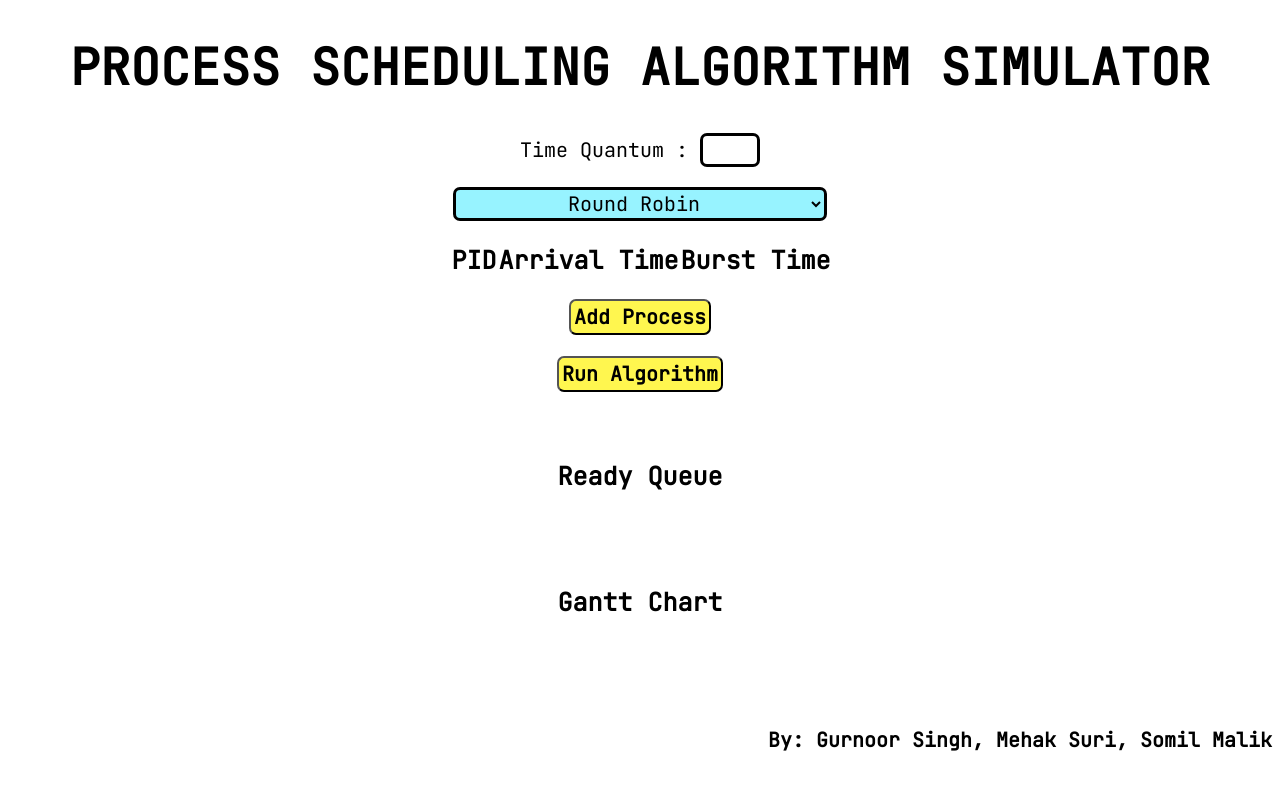
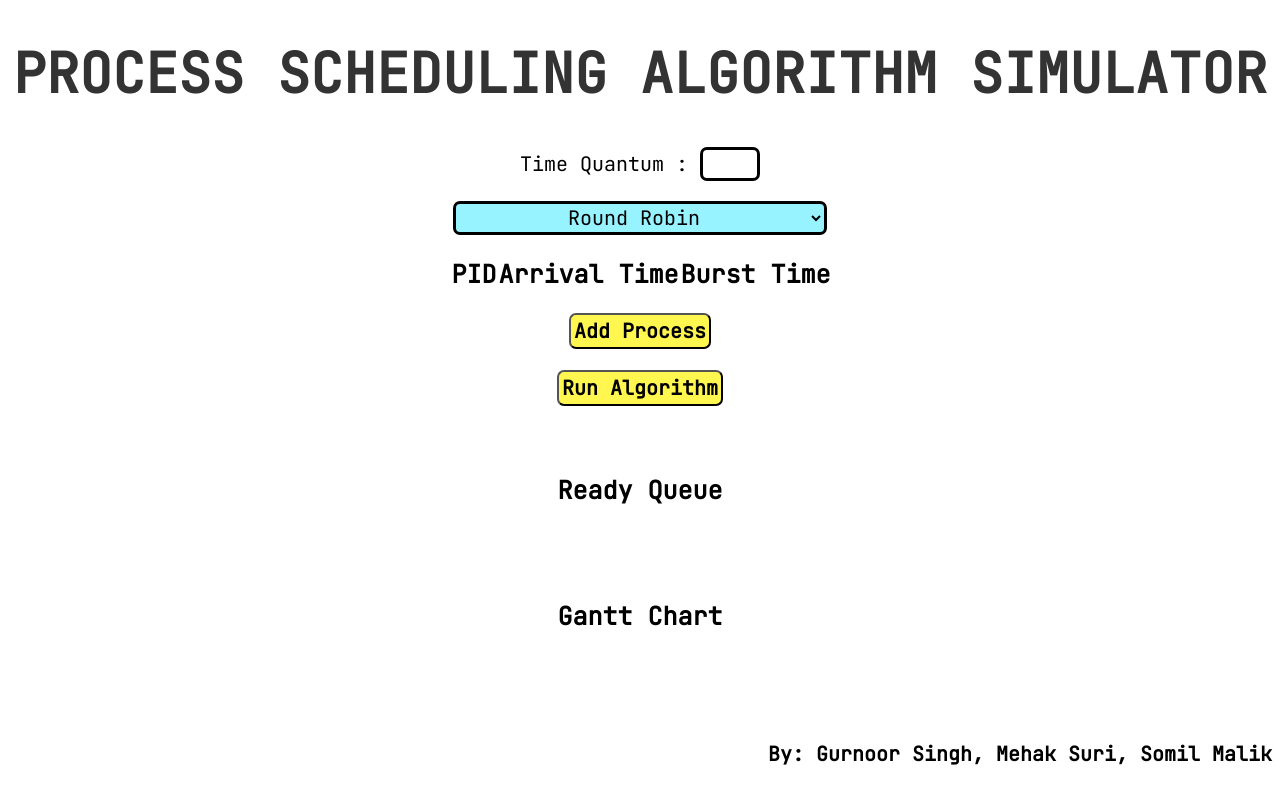
Before and after one commit to guriii-singh/Process-Scheduling-Simulator, a plain HTML site: page index.html in a window 1280 px wide. Drawn offline with Linux system fonts and the light colour scheme.

Commit message:
Updated title styling

```diff
--- a/style.css
+++ b/style.css
@@ -4,10 +4,10 @@ body {
 }
 
 #title {
-    font-size: 50px;
+    font-size: 55px;
     text-align: center;
+    color: #333;
 }
-
 #timeq {
     font-size: 20px;
     text-align: center;
```
